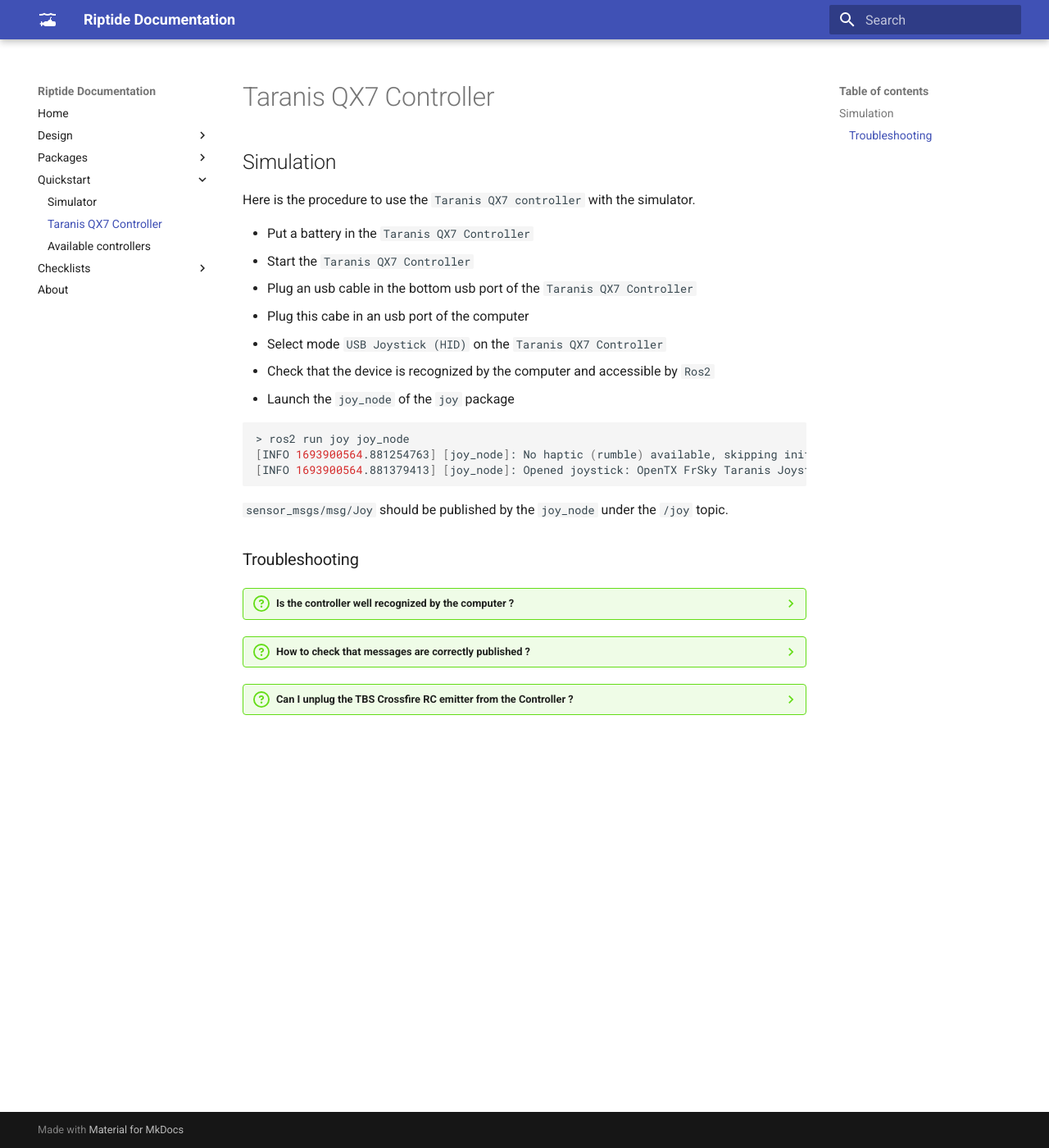
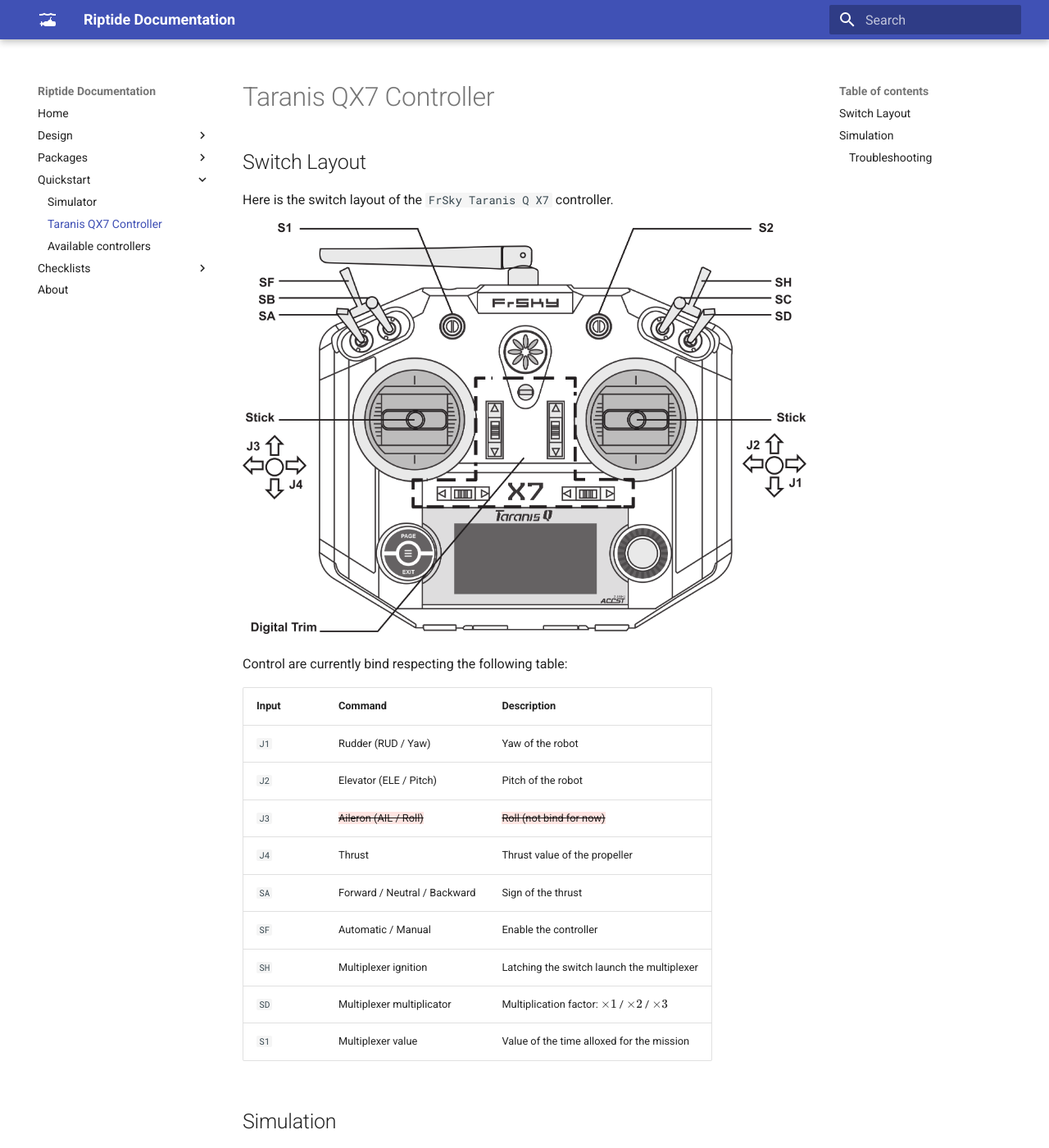
Before and after one commit to Riptide-team/riptide-team.github.io, an MkDocs documentation site: the page built from docs/quickstart/taranis_qx7.md, in a window 1280 px wide and 1400 px high. Shown: the whole window at 82% size. Built offline with MkDocs 1.6.1 and Material for MkDocs 9.7.7, drawn with Linux system fonts in a browser that asks for light colours; some of the changed text lies outside the part shown.

Commit message:
Adding Taranis Q X7 switch layout

```diff
--- a/docs/quickstart/taranis_qx7.md
+++ b/docs/quickstart/taranis_qx7.md
@@ -1,14 +1,35 @@
 # Taranis QX7 Controller
+
+## Switch Layout
+
+Here is the switch layout of the `FrSky Taranis Q X7` controller.
+
+![FrSky Taranis Q X7 layout](./taranis-q-x7-switches.png)
+
+Control are currently bind respecting the following table:
+
+| Input | Command                      | Description                                                 |
+|-------|------------------------------|-------------------------------------------------------------|
+| `J1`  | Rudder (RUD / Yaw)           | Yaw of the robot                                            |
+| `J2`  | Elevator (ELE / Pitch)       | Pitch of the robot                                          |
+| `J3`  | {--Aileron (AIL / Roll)--}   | {--Roll (not bind for now)--}                               |
+| `J4`  | Thrust                       | Thrust value of the propeller                               |
+| `SA`  | Forward / Neutral / Backward | Sign of the thrust                                          |
+| `SF`  | Automatic / Manual           | Enable the controller                                       |
+| `SH`  | Multiplexer ignition         | Latching the switch launch the multiplexer                  |
+| `SD`  | Multiplexer multiplicator    | Multiplication factor: $\times 1$ / $\times 2$ / $\times 3$ |
+| `S1`  | Multiplexer value            | Value of the time alloxed for the mission                   |
+
 
 ## Simulation
 
-Here is the procedure to use the `Taranis QX7 controller` with the simulator.
+Here is the procedure to use the `FrSky Taranis Q X7` controller with the simulator.
 
-- Put a battery in the `Taranis QX7 Controller`
-- Start the `Taranis QX7 Controller`
-- Plug an usb cable in the bottom usb port of the `Taranis QX7 Controller`
+- Put a battery in the `FrSky Taranis Q X7`
+- Start the `FrSky Taranis Q X7`
+- Plug an usb cable in the bottom usb port of the `FrSky Taranis Q X7`
 - Plug this cabe in an usb port of the computer
-- Select mode `USB Joystick (HID)` on the `Taranis QX7 Controller`
+- Select mode `USB Joystick (HID)` on the `FrSky Taranis Q X7`
 - Check that the device is recognized by the computer and accessible by `Ros2`
 - Launch the `joy_node` of the `joy` package
 
--- a/mkdocs.yml
+++ b/mkdocs.yml
@@ -41,6 +41,11 @@
   - pymdownx.details
   - attr_list
   - md_in_html
+  - pymdownx.critic
+  - pymdownx.caret
+  - pymdownx.keys
+  - pymdownx.mark
+  - pymdownx.tilde
   - pymdownx.superfences:
       custom_fences:
         - name: mermaid
```
Also changed, not shown: docs/quickstart/taranis-q-x7-switches.png (added).
